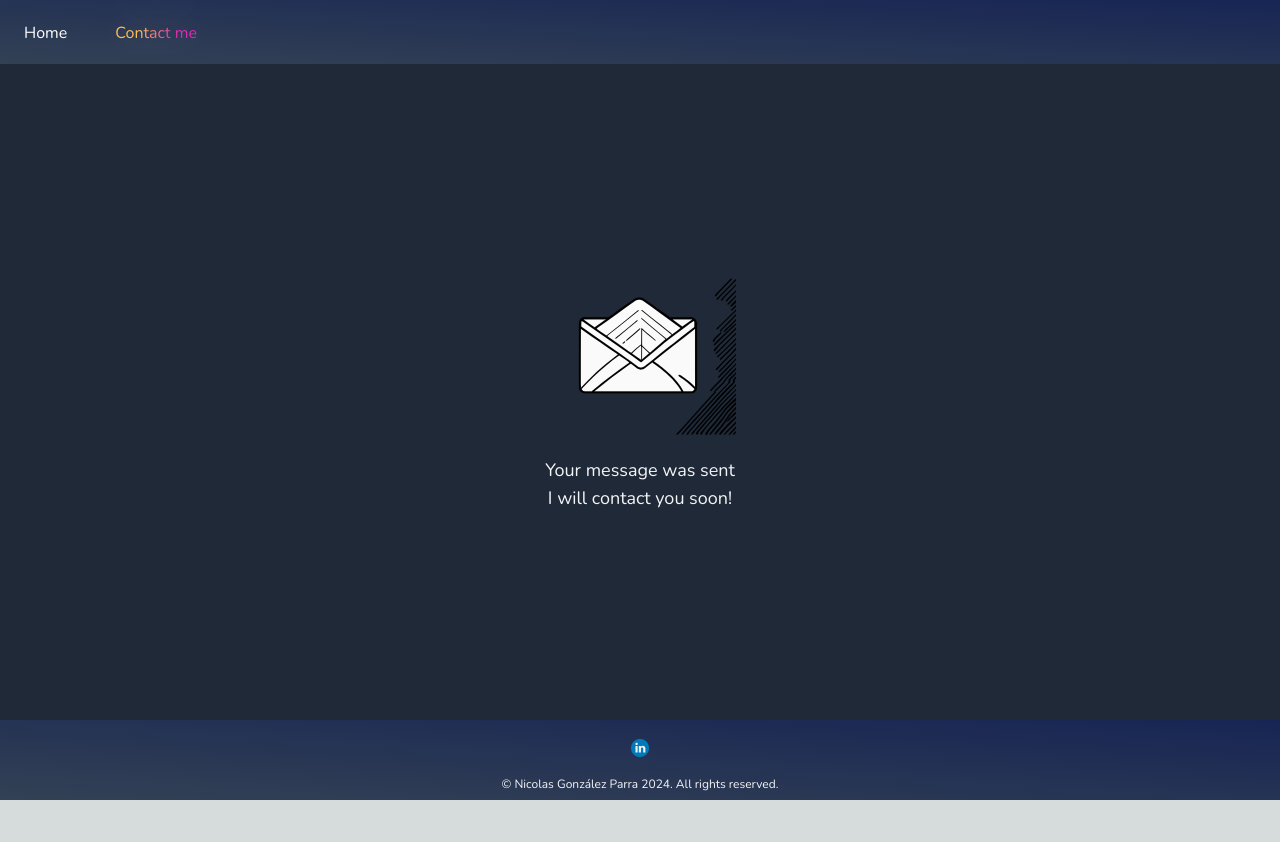
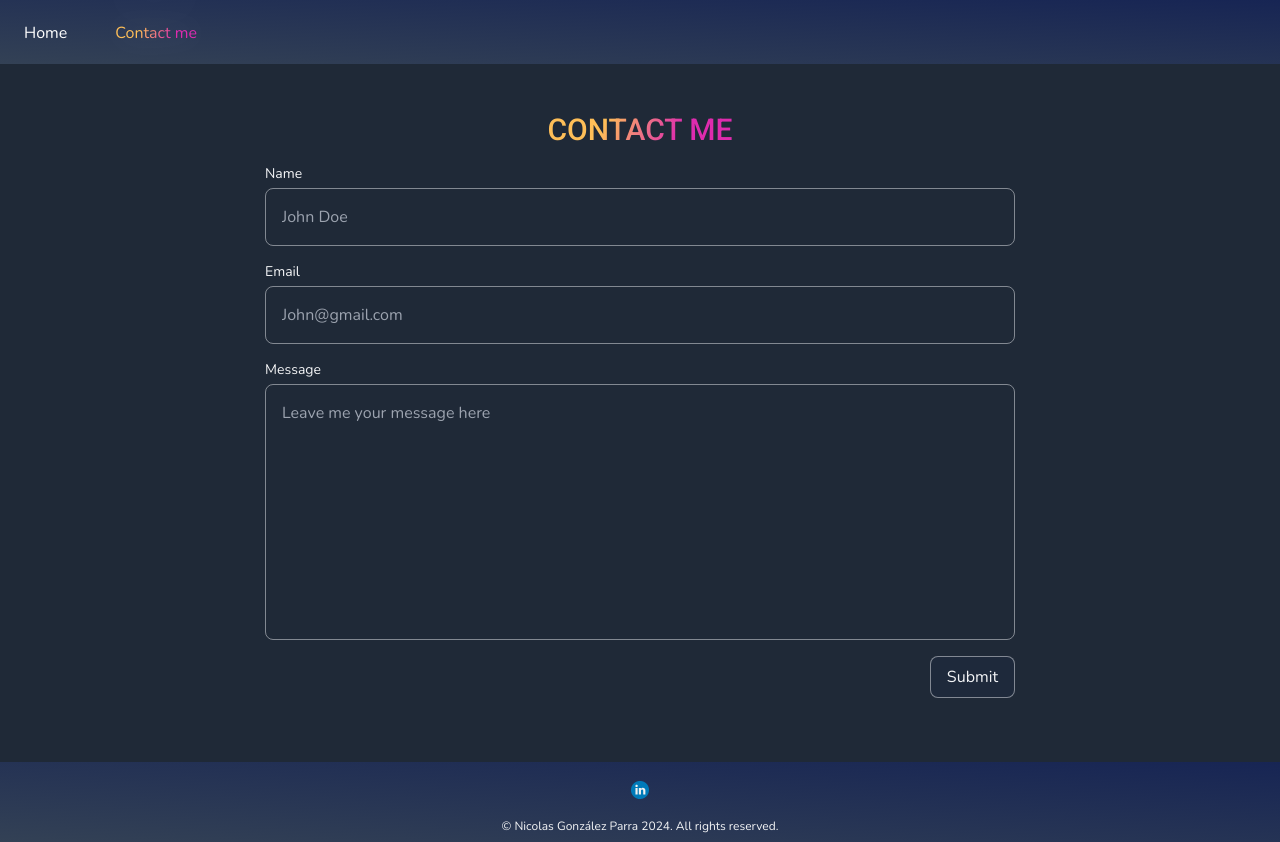
Before and after one commit to nognzlz/cv-nicolasparra, a Next.js app: page /contact-me in a window 1280 px wide. Before the commit the page ends 800 px from the top, so only its background shows below. Built offline with nearby package versions, Linux system fonts and the light colour scheme.

Commit message:
fix contact flow

```diff
--- a/src/app/contact-me/ContactForm.tsx
+++ b/src/app/contact-me/ContactForm.tsx
@@ -22,7 +22,7 @@ export const ContactForm = () => {
   const { handleSubmit } = formMethods;
 
   const [isSubmitting, setIsSubmitting] = React.useState(false);
-  const [isSubmitted, setIsSubmitted] = React.useState(true);
+  const [isSubmitted, setIsSubmitted] = React.useState(false);
   const [isError, setIsError] = React.useState(false);
 
   async function onSubmit(data: Inputs) {
```
